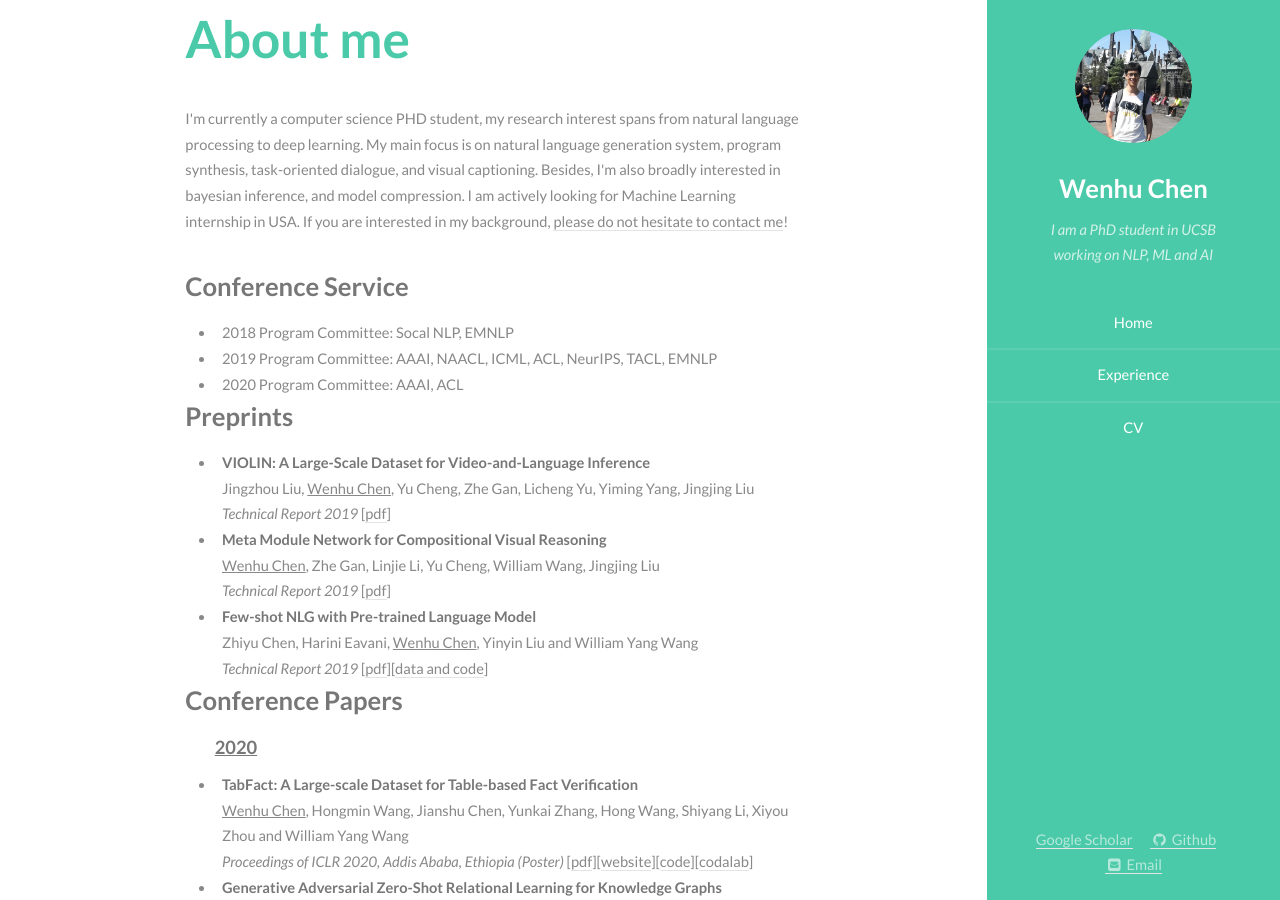
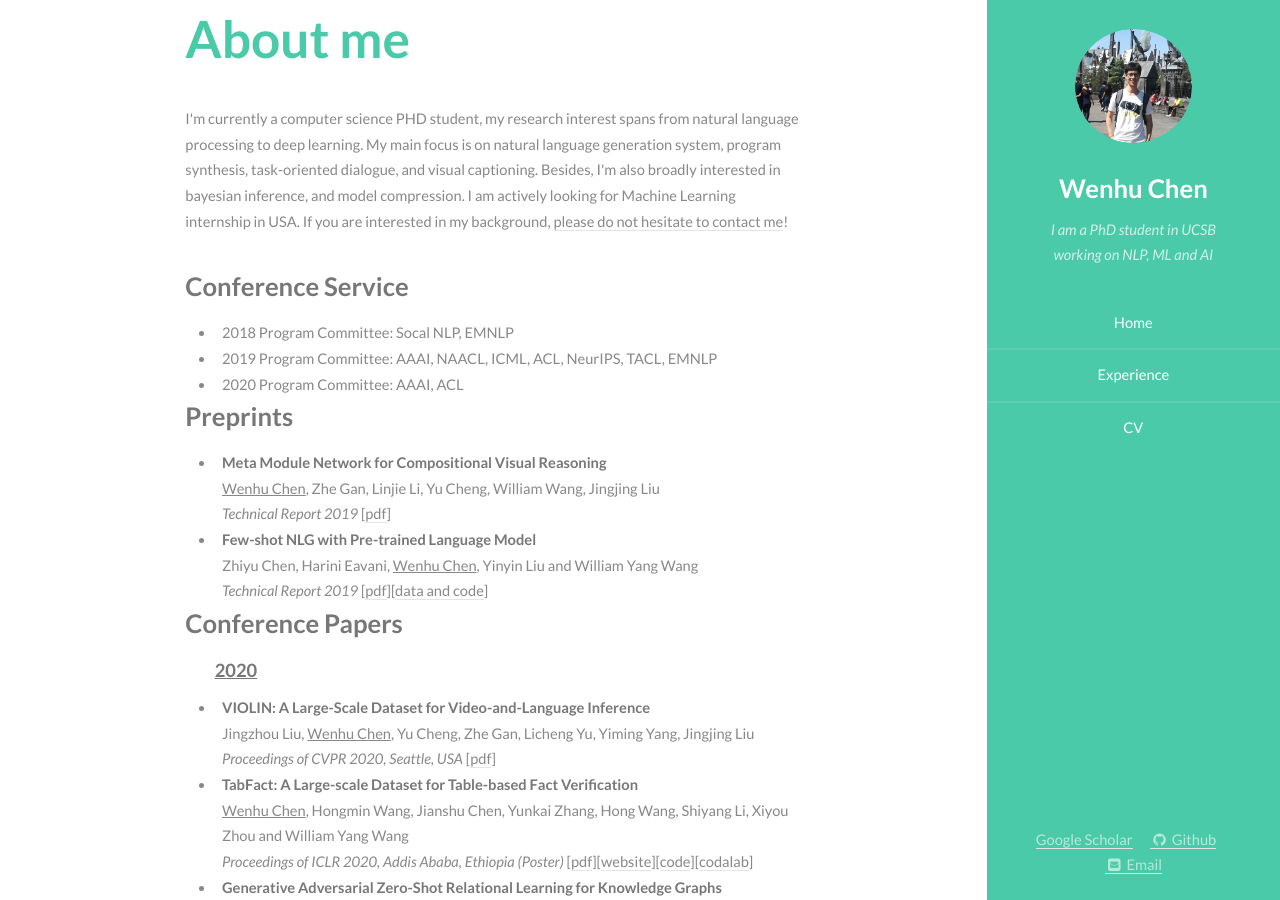
Before and after one commit to wenhuchen/wenhuchen.github.io, a Jekyll site: the page built from index.html, in a window 1280 px wide and 900 px high. Built offline with Jekyll 4.4.1, drawn with Linux system fonts in a browser that asks for light colours.

Commit message:
udpate CVPR

```diff
--- a/index.html
+++ b/index.html
@@ -39,11 +39,6 @@ ul {
 <h3>Preprints</h3>
 <ul>
 <li>
-    <strong> VIOLIN: A Large-Scale Dataset for Video-and-Language Inference <a span style="color: #009900;"></a></strong><br>
-    Jingzhou Liu, <u>Wenhu Chen</u>, Yu Cheng, Zhe Gan, Licheng Yu, Yiming Yang, Jingjing Liu<br>
-    <em>Technical Report 2019</em> [<a href="#">pdf</a>]
-</li>
-<li>
     <strong> Meta Module Network for Compositional Visual Reasoning <a span style="color: #009900;"></a></strong><br>
     <u>Wenhu Chen</u>, Zhe Gan, Linjie Li, Yu Cheng, William Wang, Jingjing Liu <br>
     <em>Technical Report 2019</em> [<a href="https://arxiv.org/abs/1910.03230">pdf</a>]
@@ -60,6 +55,11 @@ ul {
         <h3>Conference Papers</h3>
 <ul>
     <h4><u>2020</u></h4>
+<li>
+    <strong> VIOLIN: A Large-Scale Dataset for Video-and-Language Inference <a span style="color: #009900;"></a></strong><br>
+    Jingzhou Liu, <u>Wenhu Chen</u>, Yu Cheng, Zhe Gan, Licheng Yu, Yiming Yang, Jingjing Liu<br>
+    <em>Proceedings of CVPR 2020, Seattle, USA</em> [<a href="#">pdf</a>]
+</li>
 <li>
     <strong> TabFact: A Large-scale Dataset for Table-based Fact Verification <a span style="color: #009900;"></a></strong><br>
     <u>Wenhu Chen</u>, Hongmin Wang, Jianshu Chen, Yunkai Zhang, Hong Wang, Shiyang Li, Xiyou Zhou and William Yang Wang<br>
```
Also changed, not shown: 1 other file.
